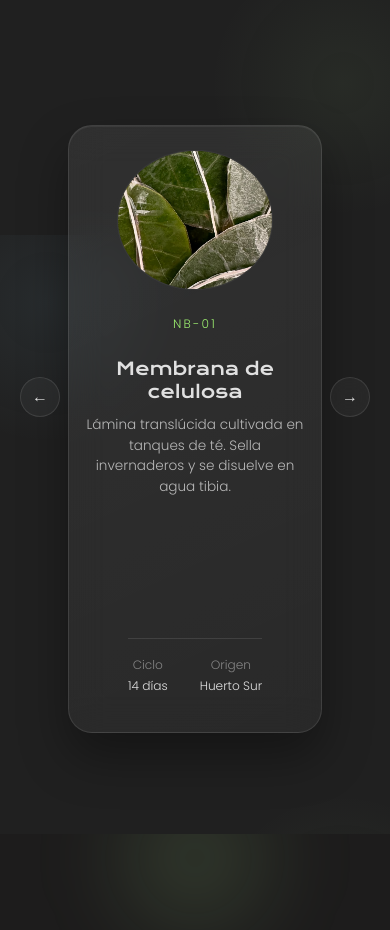
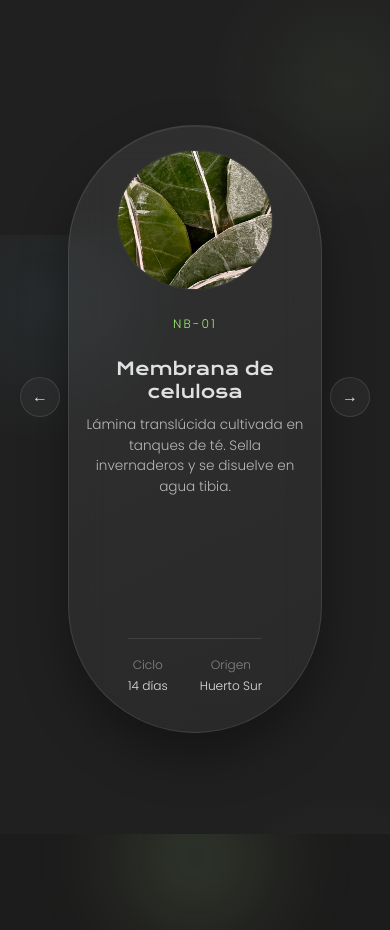
Before and after one commit to Agent3835/neobloom-site, a plain HTML site: page index.html in a window 390 px wide. Shown: the part 3141-4071 px from the top of the page. Drawn offline with nearby package versions, Linux system fonts and the light colour scheme; some packages are replaced by stand-ins of ours; a script that the page names is missing; a web font is replaced by a local one.

Commit message:
Style: mantener forma oval/píldora en cards responsive

```diff
--- a/style.css
+++ b/style.css
@@ -1052,7 +1052,7 @@ a { color: inherit; text-decoration: none; }
   /* Tarjetas más compactas */
   .card {
     min-height: auto;
-    border-radius: clamp(1.5rem, 4vw, 2rem);
+    border-radius: 10rem;
   }
   .card__image-box {
     width: clamp(120px, 40vw, 180px);
```
